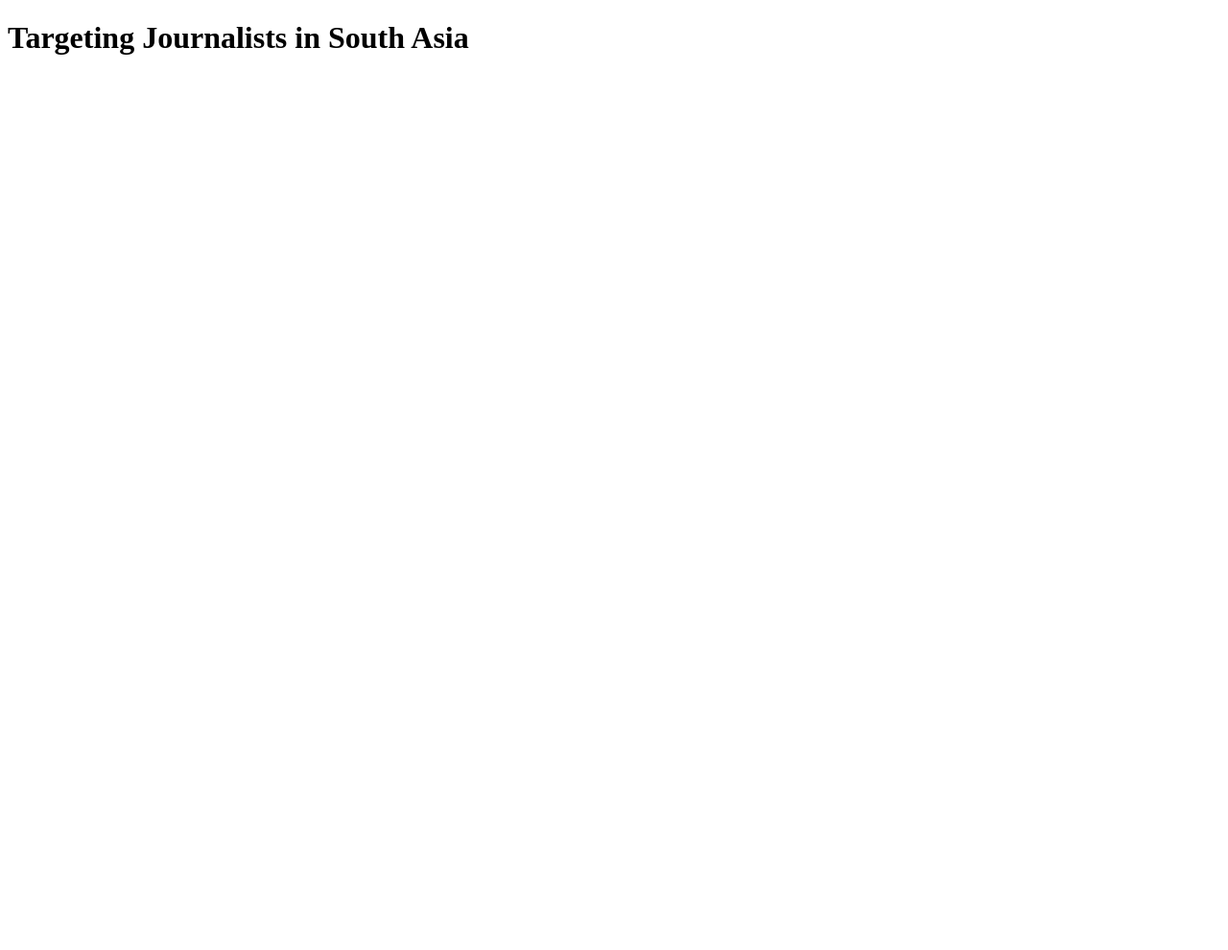
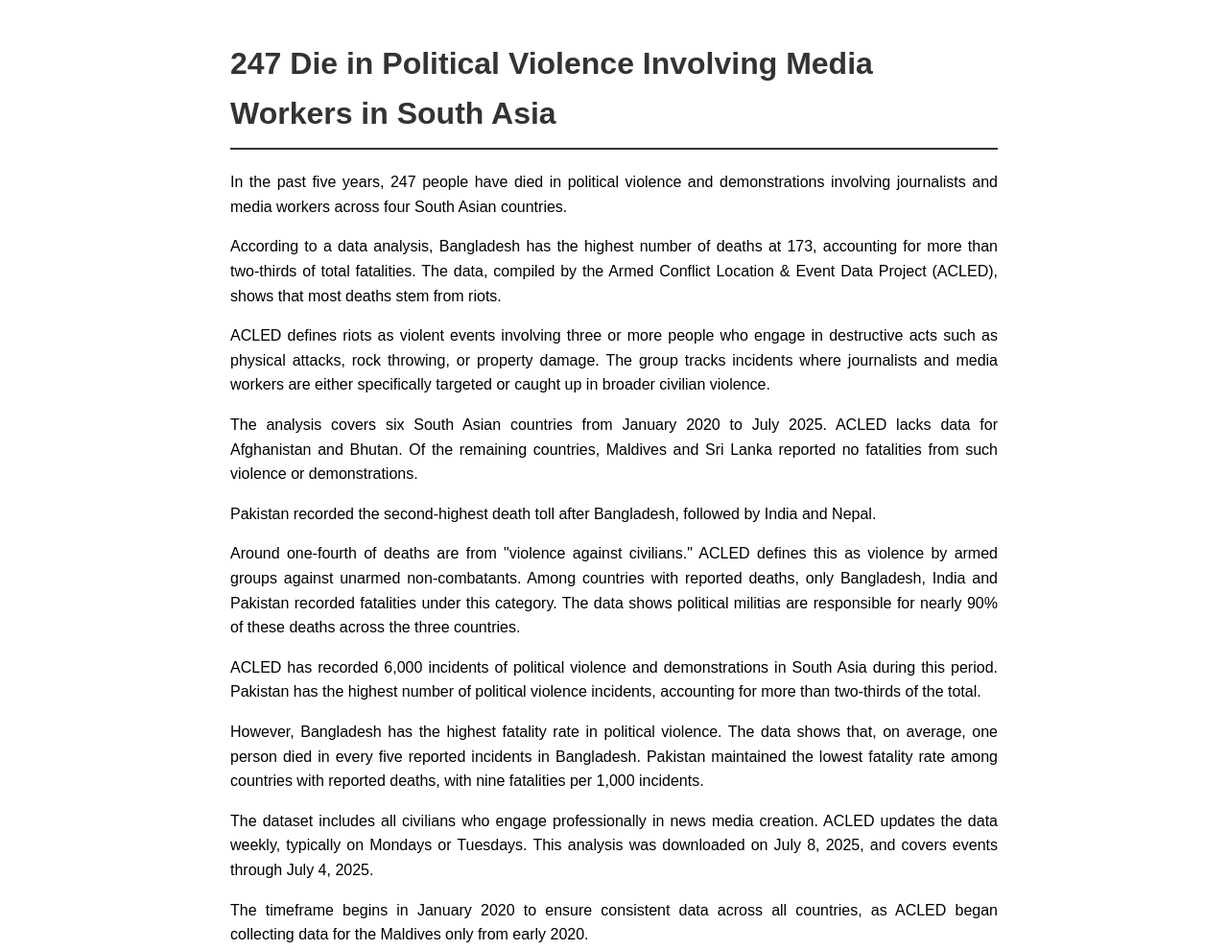
Before and after one commit to tufanjee/tufanjee.github.io, a plain HTML site: page index.html in a window 1280 px wide. Shown: the whole page at 96% size. Before the commit the page ends 800 px from the top, so only its background shows below. Drawn offline with Linux system fonts and the light colour scheme.

Commit message:
Update index.html

```diff
--- a/index.html
+++ b/index.html
@@ -2,8 +2,46 @@
 <html>
   <head>
     <title>Working project for the LEDE</title>
+    <style>
+      body {
+        font-family: Arial, sans-serif;
+        max-width: 800px;
+        margin: 0 auto;
+        padding: 20px;
+        line-height: 1.6;
+      }
+      h1 {
+        color: #333;
+        border-bottom: 2px solid #333;
+        padding-bottom: 10px;
+      }
+      p {
+        margin-bottom: 15px;
+        text-align: justify;
+      }
+    </style>
   </head>
   <body>
-    <h1>Targeting Journalists in South Asia</h1>
+    <h1>247 Die in Political Violence Involving Media Workers in South Asia</h1>
+
+    <p>In the past five years, 247 people have died in political violence and demonstrations involving journalists and media workers across four South Asian countries.</p>
+
+    <p>According to a data analysis, Bangladesh has the highest number of deaths at 173, accounting for more than two-thirds of total fatalities. The data, compiled by the Armed Conflict Location & Event Data Project (ACLED), shows that most deaths stem from riots.</p>
+
+    <p>ACLED defines riots as violent events involving three or more people who engage in destructive acts such as physical attacks, rock throwing, or property damage. The group tracks incidents where journalists and media workers are either specifically targeted or caught up in broader civilian violence.</p>
+
+    <p>The analysis covers six South Asian countries from January 2020 to July 2025. ACLED lacks data for Afghanistan and Bhutan. Of the remaining countries, Maldives and Sri Lanka reported no fatalities from such violence or demonstrations.</p>
+
+    <p>Pakistan recorded the second-highest death toll after Bangladesh, followed by India and Nepal.</p>
+
+    <p>Around one-fourth of deaths are from "violence against civilians." ACLED defines this as violence by armed groups against unarmed non-combatants. Among countries with reported deaths, only Bangladesh, India and Pakistan recorded fatalities under this category. The data shows political militias are responsible for nearly 90% of these deaths across the three countries.</p>
+
+    <p>ACLED has recorded 6,000 incidents of political violence and demonstrations in South Asia during this period. Pakistan has the highest number of political violence incidents, accounting for more than two-thirds of the total.</p>
+
+    <p>However, Bangladesh has the highest fatality rate in political violence. The data shows that, on average, one person died in every five reported incidents in Bangladesh. Pakistan maintained the lowest fatality rate among countries with reported deaths, with nine fatalities per 1,000 incidents.</p>
+
+    <p>The dataset includes all civilians who engage professionally in news media creation. ACLED updates the data weekly, typically on Mondays or Tuesdays. This analysis was downloaded on July 8, 2025, and covers events through July 4, 2025.</p>
+
+    <p>The timeframe begins in January 2020 to ensure consistent data across all countries, as ACLED began collecting data for the Maldives only from early 2020.</p>
   </body>
 </html>
```
